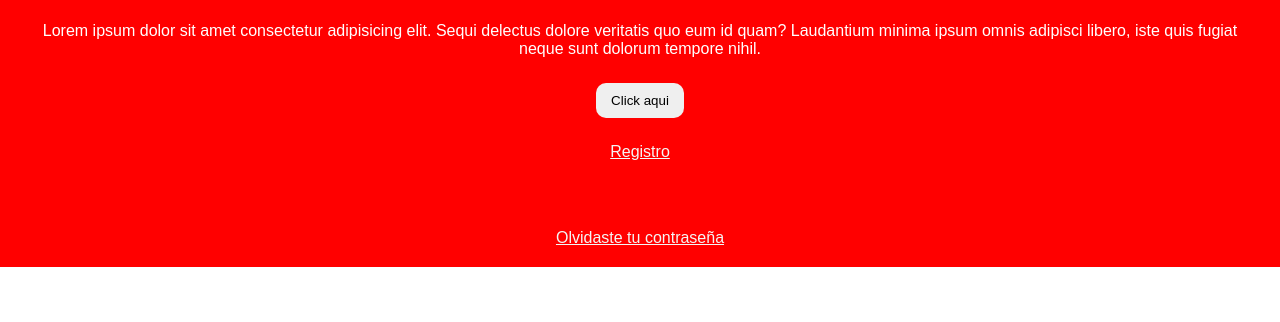
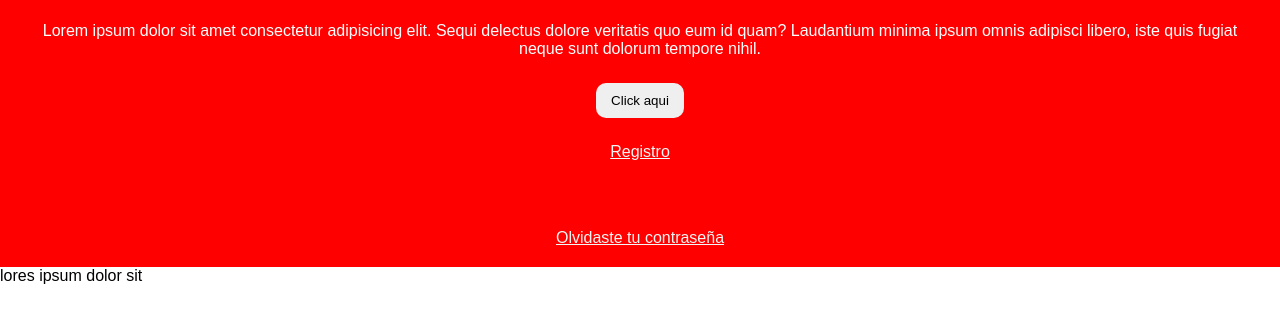
Before and after one commit to AlexMdz5620/proyecto-web-git, a plain HTML site: page index.html in a window 1280 px wide. Shown: the part 60-382 px from the top of the page. Drawn offline with Linux system fonts and the light colour scheme.

Commit message:
Actualizar index.html

```diff
--- a/index.html
+++ b/index.html
@@ -18,5 +18,6 @@
         <a href="#">Registro</a><br>
         <a href="#">Olvidaste tu contraseña</a>
     </div>
+   <p>lores ipsum dolor sit</p>
 </body>
 </html>
```
